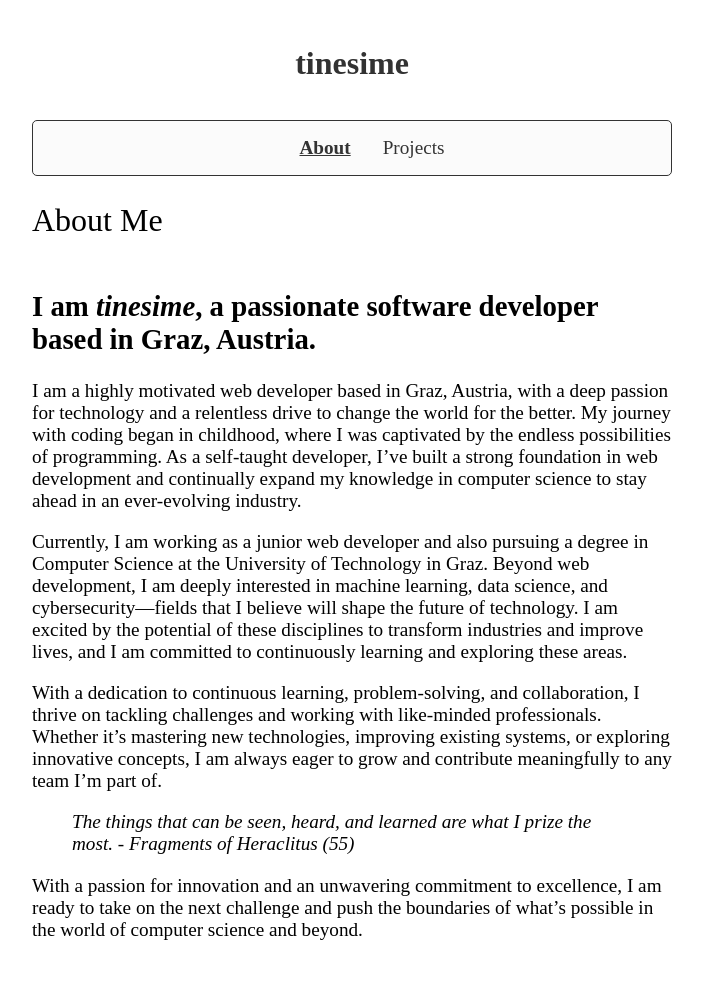
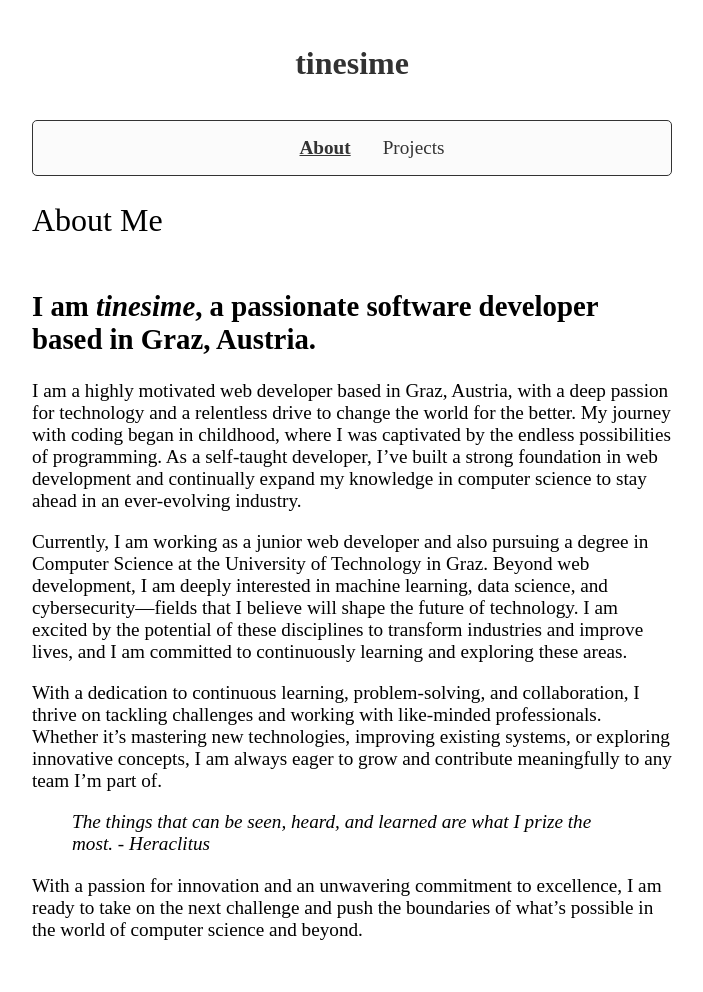
Before and after one commit to tinesime/tinesime.github.io, a Jekyll site: the page built from index.markdown, in a window 1280 px wide. Shown: the whole page, without its empty margins (296-999 px from the left). Built offline with Jekyll 4.4.1, drawn with Linux system fonts in a browser that asks for light colours; some web fonts are replaced.

Commit message:
quote changed

```diff
--- a/index.markdown
+++ b/index.markdown
@@ -22,7 +22,7 @@ With a dedication to continuous learning, problem-solving, and collaboration, I
 working with like-minded professionals. Whether it’s mastering new technologies, improving existing systems, or
 exploring innovative concepts, I am always eager to grow and contribute meaningfully to any team I’m part of.
 
-> *The things that can be seen, heard, and learned are what I prize the most. - Fragments of Heraclitus (55)*
+> *The things that can be seen, heard, and learned are what I prize the most. - Heraclitus*
 
 With a passion for innovation and an unwavering commitment to excellence, I am ready to take on the next challenge and
 push the boundaries of what’s possible in the world of computer science and beyond.
```
